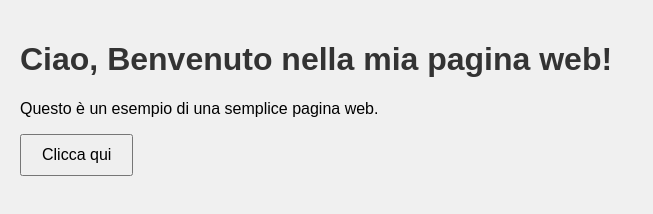
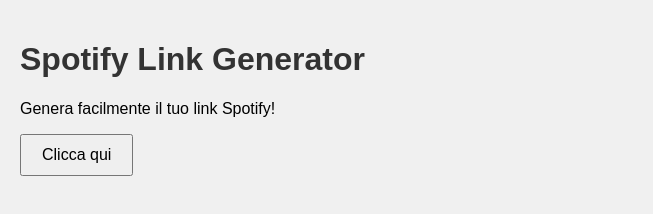
Before and after one commit to DREAMSOLDIERc404/SPOTY-LINK2SVG, a plain HTML site: page index.html in a window 1280 px wide. Shown: the whole page, without its empty margins (0-653 px from the left). Drawn offline with Linux system fonts and the light colour scheme.

Commit message:
Update index.html

```diff
--- a/index.html
+++ b/index.html
@@ -3,14 +3,17 @@
 <head>
     <meta charset="UTF-8">
     <meta name="viewport" content="width=device-width, initial-scale=1.0">
-    <title>Pagina Web di Esempio</title>
+    <title>Spotify Link Generator</title>
     <link rel="stylesheet" href="styles.css">
 </head>
 <body>
-    <h1>Ciao, Benvenuto nella mia pagina web!</h1>
-    <p id="demo">Questo è un esempio di una semplice pagina web.</p>
-    <button onclick="cambiaTesto()">Clicca qui</button>
-
+    <header>
+        <h1>Spotify Link Generator</h1>
+    </header>
+    <main>
+        <p id="demo">Genera facilmente il tuo link Spotify!</p>
+        <button onclick="cambiaTesto()">Clicca qui</button>
+    </main>
     <script src="script.js"></script>
 </body>
 </html>
```
